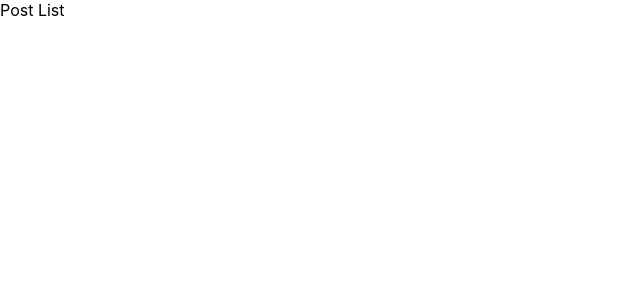
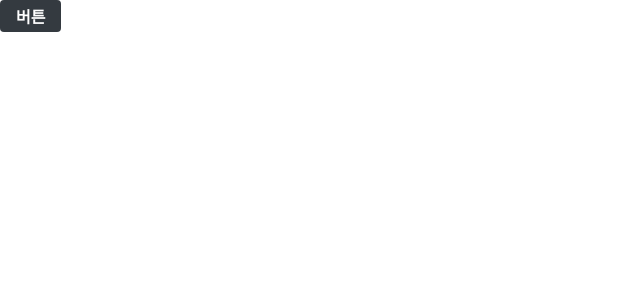
Before and after one commit to cdcoc0/blog_js, a React (Create React App) app in the folder blog-client/: page / in a window 1280 px wide. Shown: the top 300 px of the page, without its empty margins (0-640 px from the left). Built offline with nearby package versions, Linux system fonts and the light colour scheme.

Commit message:
basic sets

```diff
--- /dev/null
+++ b/blog-client/src/components/common/Button.js
@@ -0,0 +1,27 @@
+import React from "react";
+import styled from "styled-components";
+import palette from "../../lib/styles/palette";
+
+const StyledButton = styled.button`
+    border: none;
+    border-radius: 4px;
+    font-size: 1rem;
+    font-weight: bold;
+    padding: 0.25rem 1rem;
+    color: white;
+    outline: none;
+    cursor: pointer;
+
+    background: ${palette.gray[8]};
+    &:hover {
+        background: ${palette.gray[7]};
+    }
+`;
+
+const Button = props => {
+    return (
+        <StyledButton {...props} />
+    );
+}
+
+export default Button;
--- /dev/null
+++ b/blog-client/src/components/common/dd.css
@@ -0,0 +1,3 @@
+.h {
+    color: #652e9c;
+}
--- a/blog-client/src/index.css
+++ b/blog-client/src/index.css
@@ -5,6 +5,26 @@
     sans-serif;
   -webkit-font-smoothing: antialiased;
   -moz-osx-font-smoothing: grayscale;
+  box-sizing: border-box;
+  min-height: 100%;
+}
+
+#root {
+  min-height: 100%;
+}
+
+html {
+  height: 100%;
+}
+
+/* 링크 색상 및 밑줄 없애기 */
+a {
+  color: inherit;
+  text-decoration: none;
+}
+
+* {
+  box-sizing: inherit;
 }
 
 code {
--- /dev/null
+++ b/blog-client/src/lib/styles/palette.js
@@ -0,0 +1,30 @@
+const palette = {
+    violet: [
+        '#F0E1FF',
+        '#DEBDFF',
+        '#D3A7FF',
+        '#c890ff', //default
+        '#be80fc',
+        '#b162ff',
+        '#652e9c',
+        '#52198b'
+    ],
+    yellow: [
+        '#FFFF99',
+        '#fffa65'
+    ],
+    gray: [
+        '#f8f9fa',
+        '#f1f3f5',
+        '#e9ecef',
+        '#dee2e6',
+        '#ced4da',
+        '#adb5bd',
+        '#868e96',
+        '#495057',
+        '#343a40',
+        '#212529',
+    ]
+}
+
+export default palette;
--- a/blog-client/src/pages/PostListPage.js
+++ b/blog-client/src/pages/PostListPage.js
@@ -1,8 +1,9 @@
 import React from 'react';
+import Button from '../components/common/Button';
 
 const PostListPage = () => {
     return (
-        <div>Post List</div>
+        <Button>버튼</Button>
     );
 };
 
```
